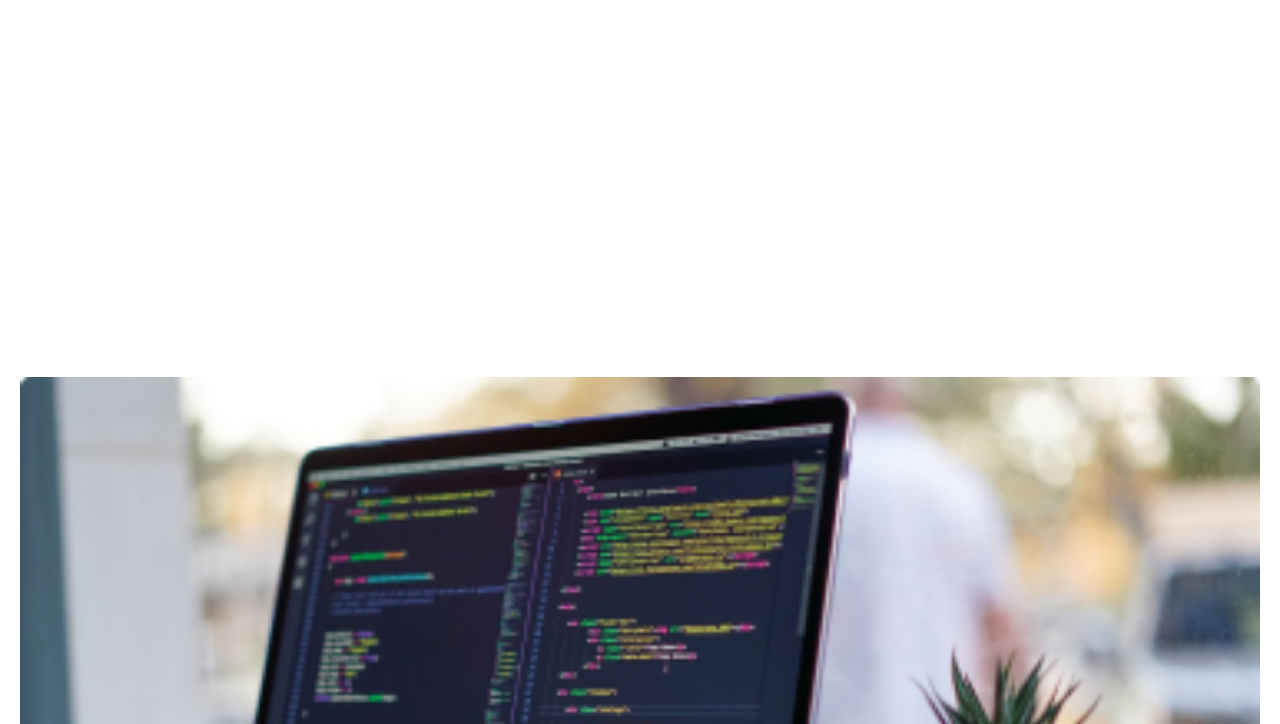
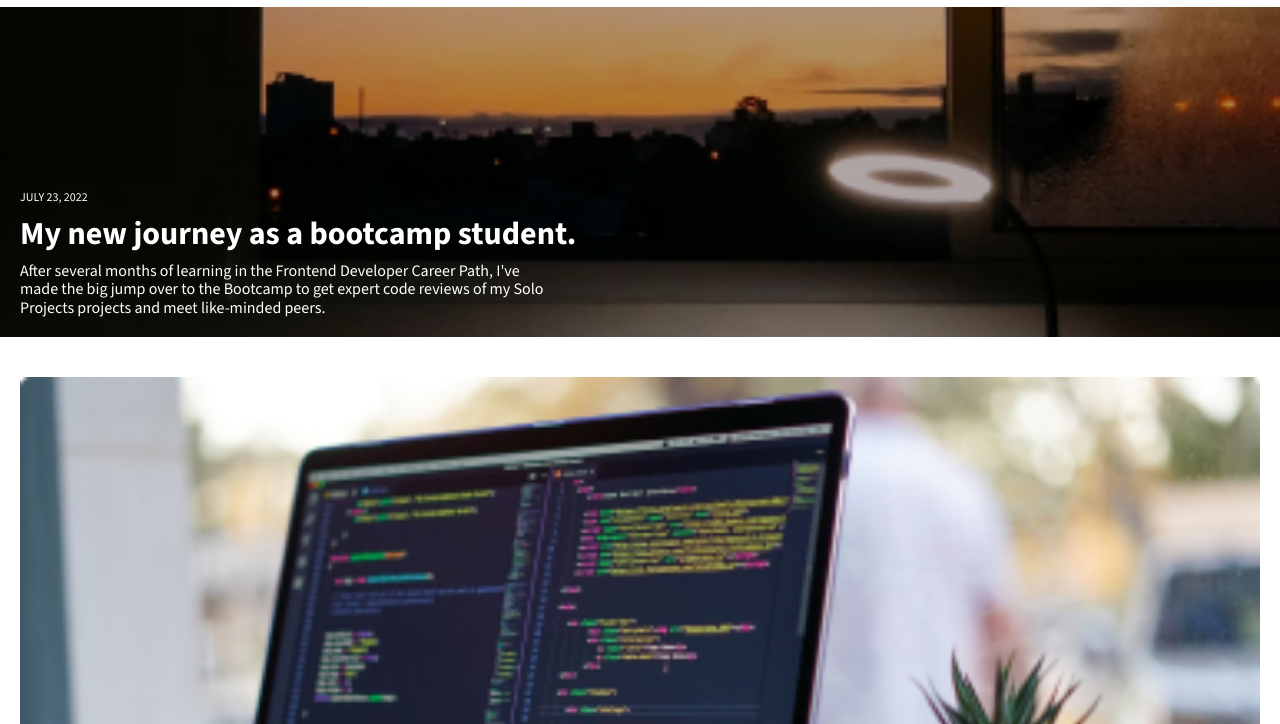
Before and after one commit to rolzzzz1/Learning-journal-2, a website built with Vite: page index.html in a window 1280 px wide. Shown: the part 76-800 px from the top of the page. Built offline with nearby package versions, Linux system fonts and the light colour scheme; files whose address does not match are found by name.

Commit message:
path correction background img

```diff
--- a/css/style.css
+++ b/css/style.css
@@ -90,7 +90,7 @@ body {
   display: block;
   /* height: 290px; */
   /* width: 100%; */
-  background: url("images/article-image-hero.jpg");
+  background: url("../images/article-image-hero.jpg");
   background-size: cover;
   color: #ffffff;
   padding: 20px;
```
